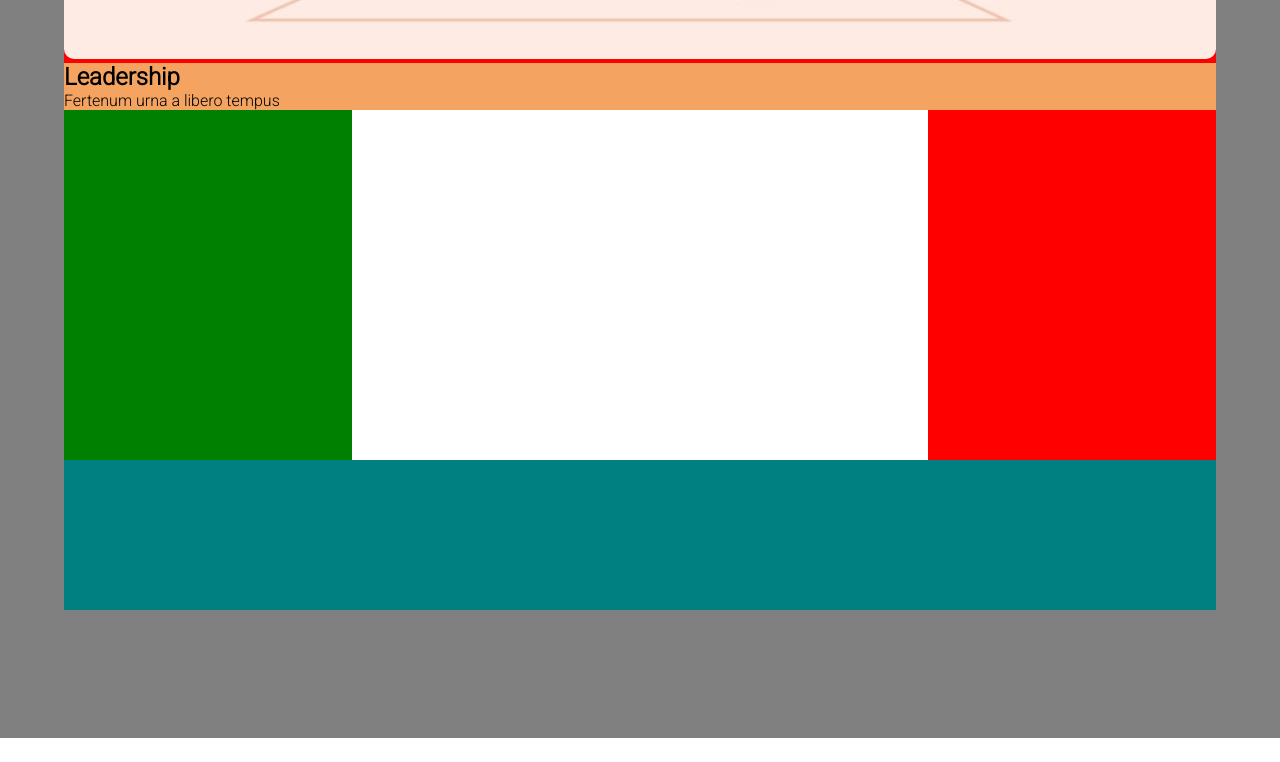
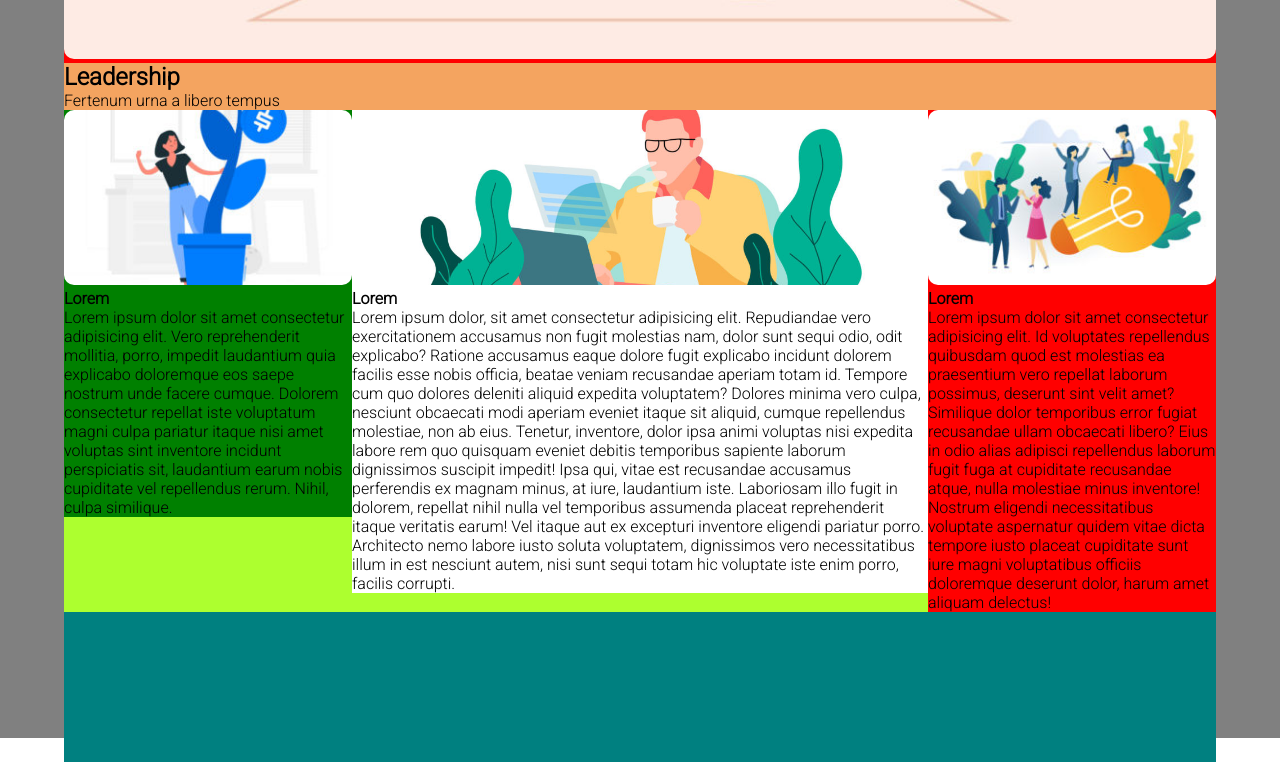
Before and after one commit to davidedallecarbonare94/htmlcss-wp, a plain HTML site: page index.html in a window 1280 px wide. Shown: the part 762-1524 px from the top of the page. Before the commit the page ends 1500 px from the top, so only its background shows below. Drawn offline with Linux system fonts and the light colour scheme.

Commit message:
improve sidebar html and css structure

```diff
--- a/css/style.css
+++ b/css/style.css
@@ -75,7 +75,7 @@ li > a{
 }
 .sidebar_general{
     float: left;
-    height: 350px;
+   /*  height: 350px; */
     margin: auto;
 }
 .sidebar_left{
@@ -90,6 +90,13 @@ li > a{
     background-color: red;
     width: 25%;
 }
+
+.img_sidebar {
+    width: 100%;
+    height: 175px;
+    border-radius: 10px;
+    object-fit: cover;
+}
 /* footer */
 .closing {
     background-color: teal;
--- a/index.html
+++ b/index.html
@@ -41,9 +41,24 @@
             <div>Fertenum urna a libero tempus</div>
         </div>
         <div class="sidebar clearfix">
-            <aside class="sidebar_left sidebar_general"></aside>
-            <div class="sidebar_center sidebar_general"></div>
-            <aside class="sidebar_right sidebar_general"></aside>
+            <aside class="sidebar_left sidebar_general">
+                <div>
+                    <img class="img_container img_sidebar" src="./img/img-1.jpg" alt="green thumb woman">
+                    <div><strong>Lorem</strong><br>Lorem ipsum dolor sit amet consectetur adipisicing elit. Vero reprehenderit mollitia, porro, impedit laudantium quia explicabo doloremque eos saepe nostrum unde facere cumque. Dolorem consectetur repellat iste voluptatum magni culpa pariatur itaque nisi amet voluptas sint inventore incidunt perspiciatis sit, laudantium earum nobis cupiditate vel repellendus rerum. Nihil, culpa similique.</div>
+                </div>
+            </aside>
+            <div>
+                 <div class="sidebar_center sidebar_general">
+                <img class="img_container img_sidebar" src="./img/banner-2.jpg" alt="one whith nature">
+                <div><strong>Lorem</strong><br>Lorem ipsum dolor, sit amet consectetur adipisicing elit. Repudiandae vero exercitationem accusamus non fugit molestias nam, dolor sunt sequi odio, odit explicabo? Ratione accusamus eaque dolore fugit explicabo incidunt dolorem facilis esse nobis officia, beatae veniam recusandae aperiam totam id. Tempore cum quo dolores deleniti aliquid expedita voluptatem? Dolores minima vero culpa, nesciunt obcaecati modi aperiam eveniet itaque sit aliquid, cumque repellendus molestiae, non ab eius. Tenetur, inventore, dolor ipsa animi voluptas nisi expedita labore rem quo quisquam eveniet debitis temporibus sapiente laborum dignissimos suscipit impedit! Ipsa qui, vitae est recusandae accusamus perferendis ex magnam minus, at iure, laudantium iste. Laboriosam illo fugit in dolorem, repellat nihil nulla vel temporibus assumenda placeat reprehenderit itaque veritatis earum! Vel itaque aut ex excepturi inventore eligendi pariatur porro. Architecto nemo labore iusto soluta voluptatem, dignissimos vero necessitatibus illum in est nesciunt autem, nisi sunt sequi totam hic voluptate iste enim porro, facilis corrupti.</div>
+                </div>
+            </div>
+            <aside class="sidebar_right sidebar_general">
+                <div>
+                    <img class="img_container img_sidebar" src="./img/img-3.jpg" alt="Levissima">
+                    <div><strong>Lorem</strong><br>Lorem ipsum dolor sit amet consectetur adipisicing elit. Id voluptates repellendus quibusdam quod est molestias ea praesentium vero repellat laborum possimus, deserunt sint velit amet? Similique dolor temporibus error fugiat recusandae ullam obcaecati libero? Eius in odio alias adipisci repellendus laborum fugit fuga at cupiditate recusandae atque, nulla molestiae minus inventore! Nostrum eligendi necessitatibus voluptate aspernatur quidem vitae dicta tempore iusto placeat cupiditate sunt iure magni voluptatibus officiis doloremque deserunt dolor, harum amet aliquam delectus!</div>
+                </div>
+            </aside>
         </div>
 <!-- /sezione principale -->
 <!-- footer -->
```
